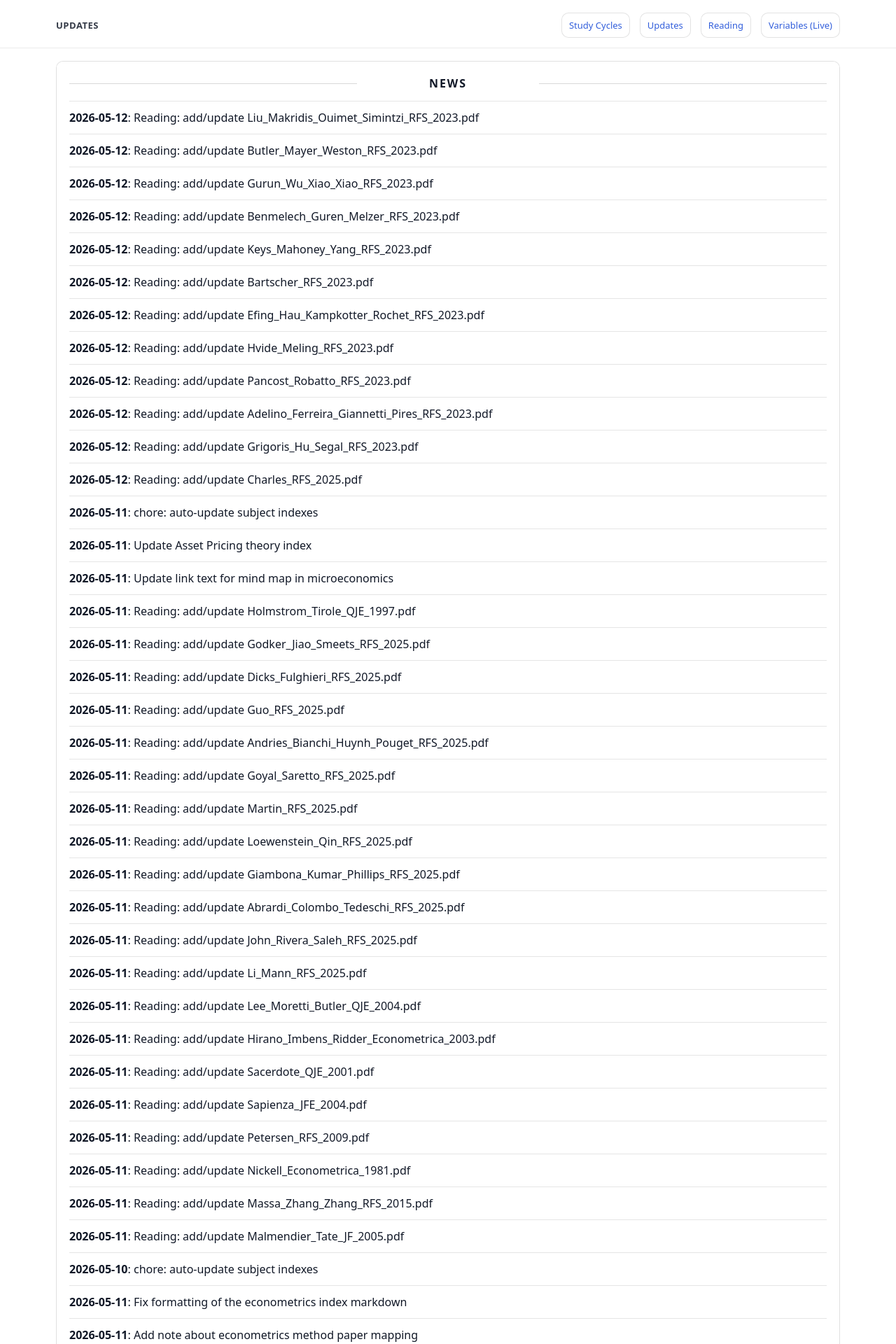
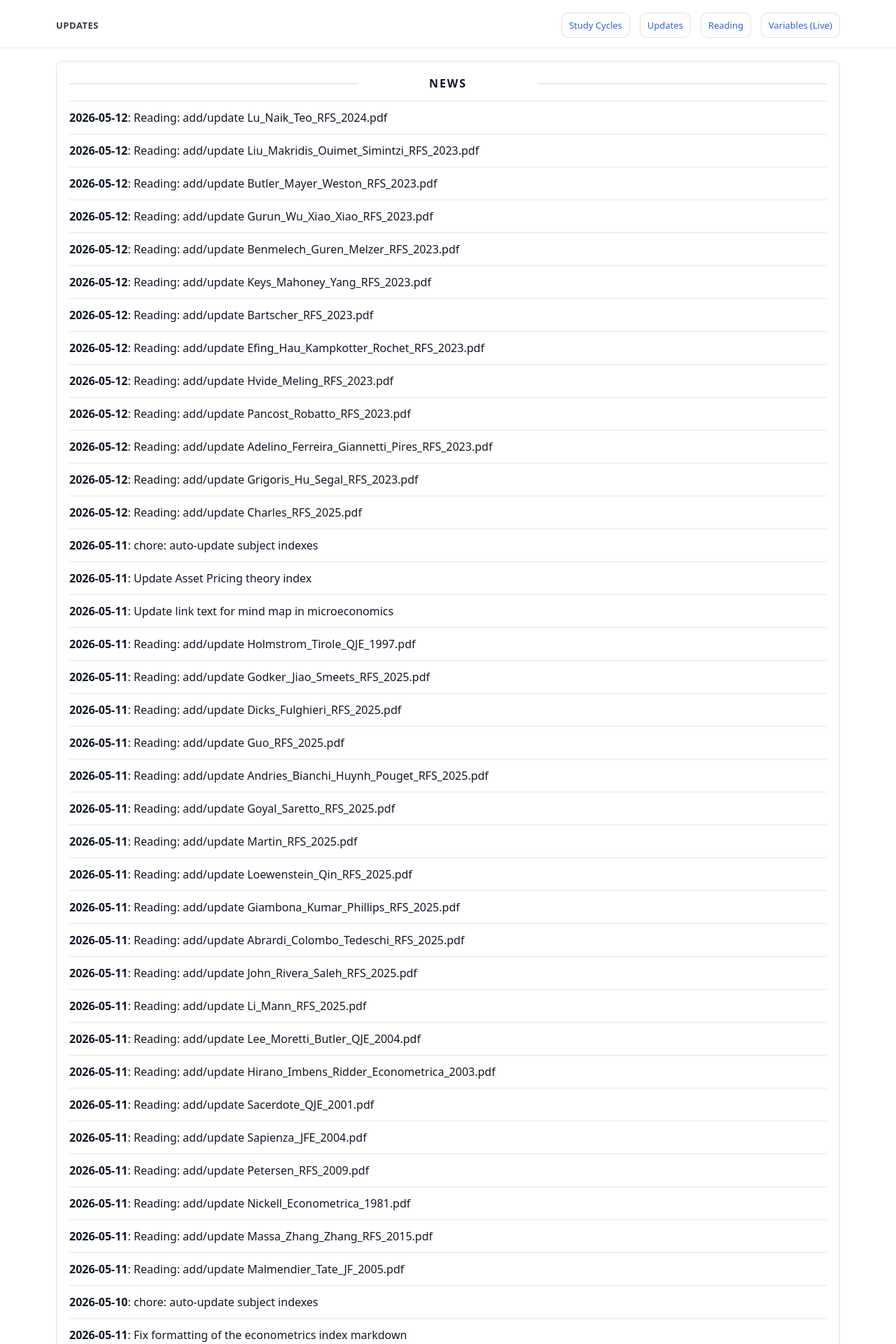
Before and after one commit to yaxinzn/study-archive, a Jekyll site: the page built from updates/index.md, in a window 1280 px wide. Shown: the top 1920 px of the page at 70% size. Built offline with Jekyll 4.4.1, drawn with Linux system fonts in a browser that asks for light colours; some of the changed text lies outside the part shown.

Commit message:
chore: update NEWS feed

```diff
--- a/_data/news.yml
+++ b/_data/news.yml
@@ -1,4 +1,7 @@
 # Auto-generated update history (sorted newest -> oldest). Do not edit manually.
+- ts: "1778575788"
+  date: "2026-05-12"
+  title: "Reading: add/update Lu_Naik_Teo_RFS_2024.pdf"
 - ts: "1778575546"
   date: "2026-05-12"
   title: "Reading: add/update Liu_Makridis_Ouimet_Simintzi_RFS_2023.pdf"
```
